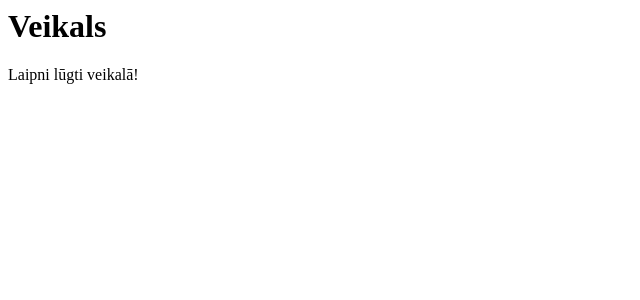
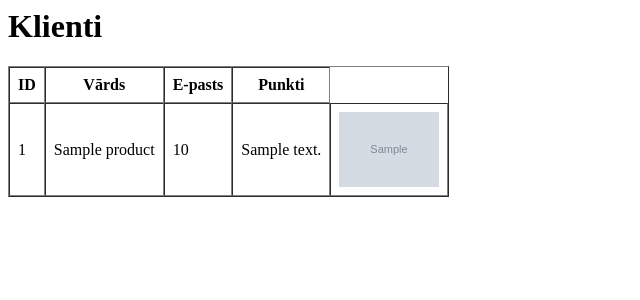
Before and after one commit to FlyingLv3601/13-04-26, a PHP site: page / in a window 1280 px wide. Shown: the top 300 px of the page, without its empty margins (0-640 px from the left). Run offline with PHP 8.4, Linux system fonts and the light colour scheme; tables that the repository leaves empty or names only in its code hold one stand-in row (values such as "Sample post"); grey boxes marked "Sample" are stand-in pictures.

Commit message:
Add products table and create main products page

```diff
--- a/public/index.php
+++ b/public/index.php
@@ -1,6 +1,8 @@
 <?php
 require_once __DIR__ . "/../src/controllers/CustomerController.php";
+require_once __DIR__ . "/../src/controllers/ProductController.php";
 
+#require_once __DIR__ . '/../../db/DB.php';
 $requestUri = parse_url($_SERVER['REQUEST_URI'], PHP_URL_PATH);
 
 switch ($requestUri) {
@@ -8,8 +10,8 @@ switch ($requestUri) {
         CustomerController::index();
         break;
 
+
     default:
-        echo "<h1>Veikals</h1>";
-        echo "<p>Laipni lūgti veikalā!</p>";
+        productController::index();
         break;
 }
--- /dev/null
+++ b/src/controllers/ProductController.php
@@ -0,0 +1,29 @@
+<?php
+
+require_once __DIR__ . '/../../db/DB.php';
+
+class productController
+{
+    public static function index(): void
+    {
+        $stmt = DB::query("SELECT * FROM product");
+        $product = $stmt->fetchAll();
+
+        echo "<h1>Klienti</h1>";
+        echo "<table border='1' cellpadding='8' cellspacing='0'>";
+        echo "<tr><th>ID</th><th>Vārds</th><th>E-pasts</th><th>Punkti</th></tr>";
+
+        foreach ($product as $products) {
+            echo "<tr>";
+            echo "<td>" . htmlspecialchars($products['product_id']) . "</td>";
+            echo "<td>" . htmlspecialchars($products['product_name']) . "</td>";
+            echo "<td>" . htmlspecialchars($products['product_price']) . "</td>";
+            echo "<td>" . htmlspecialchars($products['product_desc']) . "</td>";
+echo "<td><img alt='Product Image' src='" . htmlspecialchars($products['product_image']) . "' width='100'></td>";
+
+            echo "</tr>";
+        }
+
+        echo "</table>";
+    }
+}
```
Also changed, not shown: public/images/iphone.png (added).
